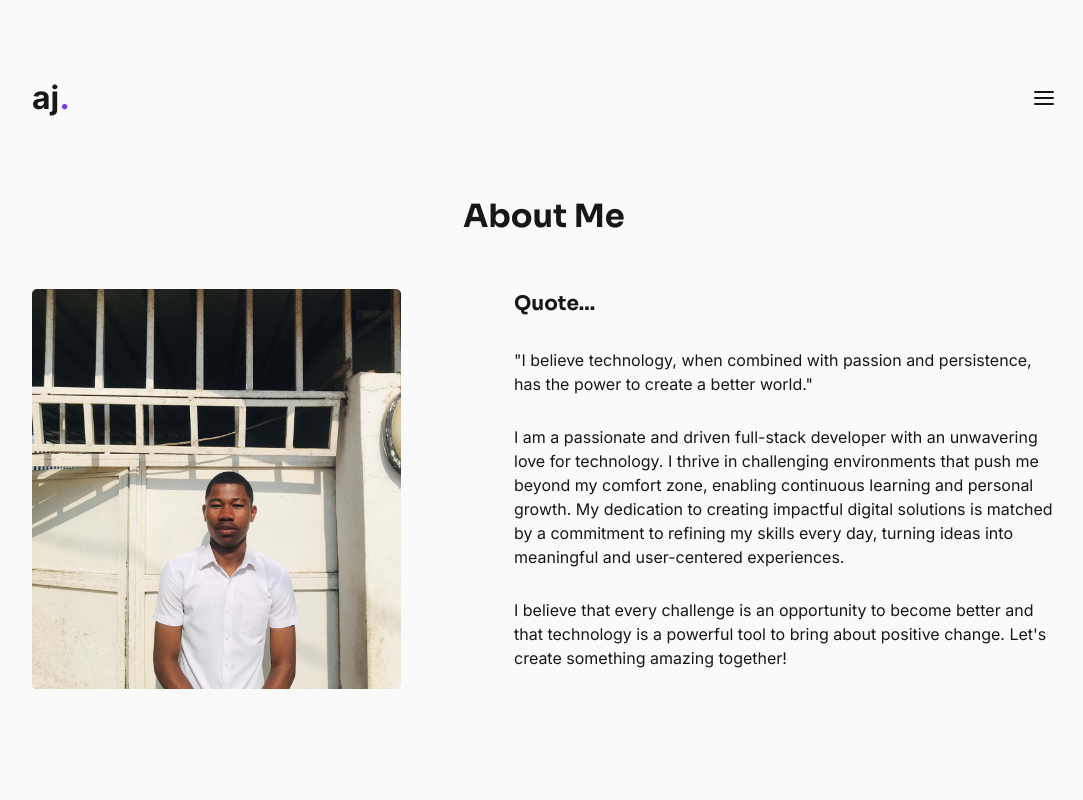
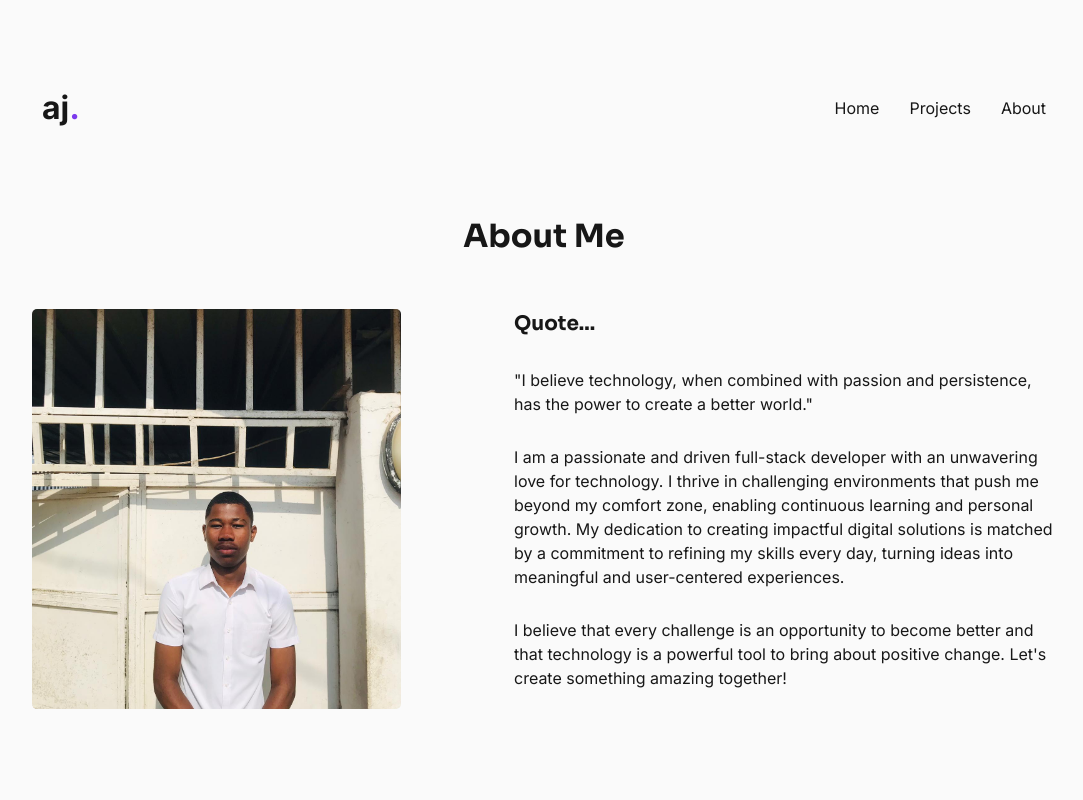
Before and after one commit to Adao-Angelo/personal-portfolio, a Next.js app: page /about in a window 1280 px wide. Shown: the top 800 px of the page, without its empty margins (96-1179 px from the left). Built offline with nearby package versions, Linux system fonts and the light colour scheme.

Commit message:
create menu on page

```diff
--- a/src/app/page.tsx
+++ b/src/app/page.tsx
@@ -46,7 +46,7 @@ export default function Home() {
           </Button>
         </div>
         {/* __Projects */}
-        <div className="">
+        <div id="project">
           <h2 className="font-bold font-sora mt-[3.5rem] mb-[3rem] md:mb-[11.4rem] text-[2.8rem] text-center">
             Projects
           </h2>
--- a/src/components/Footer/Footer.tsx
+++ b/src/components/Footer/Footer.tsx
@@ -6,10 +6,10 @@ export default function Footer() {
     <footer className="text-center prose md:mt-[15.7rem]">
       <div className="md:flex md:justify-between md:mb-[5.9rem]">
         <div>
-          <h2 className="font-bold md:text-left font-sora text-[2rem] mb-[1.1rem] leading-loose">
+          <h2 className="font-bold md:text-left font-sora text-[2rem] md:text-[2.4rem] lg:text-[2.8rem] mb-[1.1rem] leading-loose">
             Let’s connect
           </h2>
-          <p className="text-[1.2rem] md:text-left leading-loose px-[4rem] md:px-[0]">
+          <p className="text-[1.2rem] md:text-[1.4rem]  lg:text-[1.8rem]  md:text-left leading-loose px-[4rem] md:px-[0]">
             Shoot me email to chat about my work or just like to say hey 👋
           </p>
         </div>
--- a/src/components/Header/Header.tsx
+++ b/src/components/Header/Header.tsx
@@ -1,12 +1,105 @@
-import { AlignJustify } from "lucide-react";
+"use client";
+
+import { AlignJustify, X } from "lucide-react";
+import Link from "next/link";
+import { useEffect, useState } from "react";
 
 export default function Header() {
+  const [isDarkMode, setIsDarkMode] = useState(false);
+  const [isMenuOpen, setIsMenuOpen] = useState(false);
+
+  useEffect(() => {
+    const storedTheme = localStorage.getItem("theme");
+    if (storedTheme) {
+      setIsDarkMode(storedTheme === "dark");
+    } else {
+      setIsDarkMode(window.matchMedia("(prefers-color-scheme: dark)").matches);
+    }
+  }, []);
+
+  const toggleTheme = () => {
+    setIsDarkMode((prevMode) => {
+      const newMode = !prevMode;
+
+      localStorage.setItem("theme", newMode ? "dark" : "light");
+
+      return newMode;
+    });
+  };
+
+  const toggleMenu = () => {
+    setIsMenuOpen((prevState) => !prevState);
+  };
+
   return (
-    <header className="flex justify-between items-center">
+    <header className="flex justify-between items-center p-4">
       <h1 className="text-[3.2rem] font-bold">
         aj<span className="text-purple-600">.</span>
       </h1>
-      <AlignJustify></AlignJustify>
+
+      <div className="flex items-center gap-4">
+        <div className="md:hidden" onClick={toggleMenu}>
+          <AlignJustify className="cursor-pointer dark:hover:text-purple-400 hover:text-purple-900 " />
+        </div>
+
+        {isMenuOpen && (
+          <div className="fixed h-[100vh] left-0 top-0 right-0 bg-white dark:bg-neutral-800 p-[2.5rem] md:hidden rounded-[0.4rem]">
+            <div className="flex justify-between">
+              <div></div>
+              <X
+                className=" cursor-pointer dark:hover:text-purple-400 hover:text-purple-900"
+                onClick={toggleMenu}
+              ></X>
+            </div>
+            <div className="flex justify-center items-center h-[80vh] ">
+              <div>
+                <Link
+                  className="block text-[1.6rem] dark:hover:text-purple-400 hover:text-purple-900 py-2"
+                  href="/"
+                  onClick={() => setIsMenuOpen(false)}
+                >
+                  Home
+                </Link>
+                <Link
+                  className="block text-[1.6rem] dark:hover:text-purple-400 hover:text-purple-900 py-2"
+                  href="/#project"
+                  onClick={() => setIsMenuOpen(false)}
+                >
+                  Projects
+                </Link>
+                <Link
+                  className="block text-[1.6rem] dark:hover:text-purple-400 hover:text-purple-900 py-2"
+                  href="/about"
+                  onClick={() => setIsMenuOpen(false)}
+                >
+                  About
+                </Link>
+              </div>
+            </div>
+          </div>
+        )}
+
+        <div className="md:flex hidden items-center gap-[3rem]">
+          <Link
+            className="text-[1.6rem] dark:hover:text-purple-400 hover:text-purple-900"
+            href="/"
+          >
+            Home
+          </Link>
+          <Link
+            className="text-[1.6rem] dark:hover:text-purple-400 hover:text-purple-900"
+            href="/#project"
+          >
+            Projects
+          </Link>
+          <Link
+            className="text-[1.6rem] dark:hover:text-purple-400 hover:text-purple-900"
+            href="/about"
+          >
+            About
+          </Link>
+        </div>
+      </div>
     </header>
   );
 }
--- a/src/components/ui/Button.tsx
+++ b/src/components/ui/Button.tsx
@@ -2,7 +2,13 @@ import classNames from "classnames";
 import React from "react";
 
 type ButtonVariant = "primary" | "secondary";
-type ButtonState = "default" | "outline" | "disabled" | "active" | "hover";
+type ButtonState =
+  | "default"
+  | "outline"
+  | "disabled"
+  | "active"
+  | "hover"
+  | "link";
 type ButtonSize = "mobile" | "web";
 
 interface ButtonProps {
```
Also changed, not shown: src/hooks/usePreferredTheme.tsx (added, +20 -0 lines).
